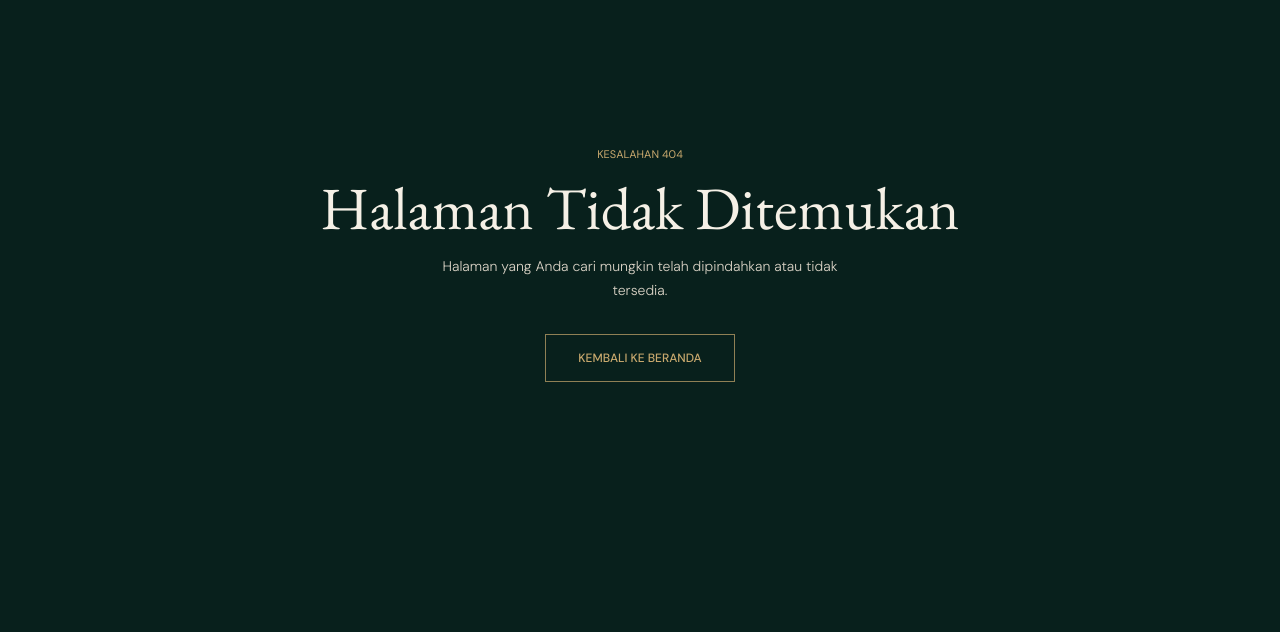
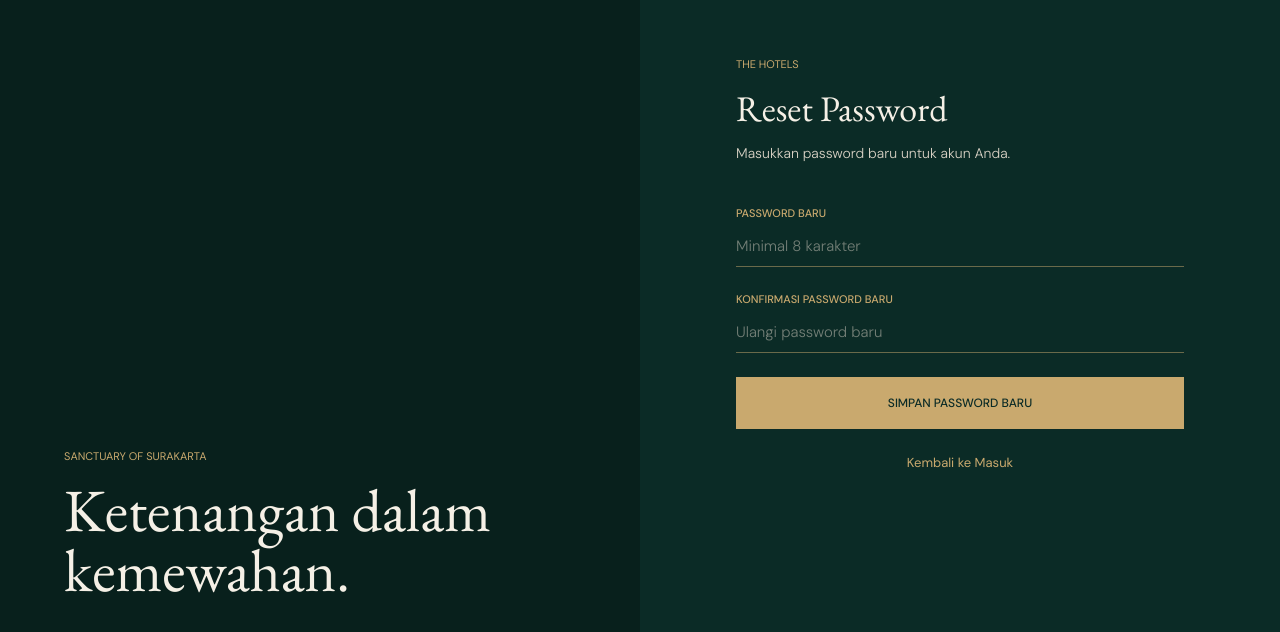
Before and after one commit to Aziz140609/The-Hotels, a Next.js app: page /reset-password in a window 1280 px wide. Before the commit this address had no page. Shown: the part 136-768 px from the top of the page. Built offline with nearby package versions, Linux system fonts and the light colour scheme.

Commit message:
feat(ui): add forgot and reset password pages

```diff
--- /dev/null
+++ b/src/app/(auth)/reset-password/page.tsx
@@ -0,0 +1,24 @@
+import Link from 'next/link';
+import { SplitAuthLayout } from '@/components/layout/split-auth-layout';
+import { Button } from '@/components/ui/button';
+import { FormField } from '@/components/ui/form-field';
+import { Input } from '@/components/ui/input';
+
+export default function ResetPasswordPage() {
+  return (
+    <SplitAuthLayout title="Reset Password" subtitle="Masukkan password baru untuk akun Anda.">
+      <form className="space-y-6">
+        <FormField id="password" label="Password Baru">
+          <Input id="password" name="password" type="password" autoComplete="new-password" placeholder="Minimal 8 karakter" required />
+        </FormField>
+        <FormField id="konfirmasi" label="Konfirmasi Password Baru">
+          <Input id="konfirmasi" name="konfirmasi" type="password" autoComplete="new-password" placeholder="Ulangi password baru" required />
+        </FormField>
+        <Button type="submit" className="w-full py-4">Simpan Password Baru</Button>
+        <p className="text-center text-[13px] text-muted-ivory">
+          <Link href="/login" className="text-gold hover:text-ivory">Kembali ke Masuk</Link>
+        </p>
+      </form>
+    </SplitAuthLayout>
+  );
+}
```
